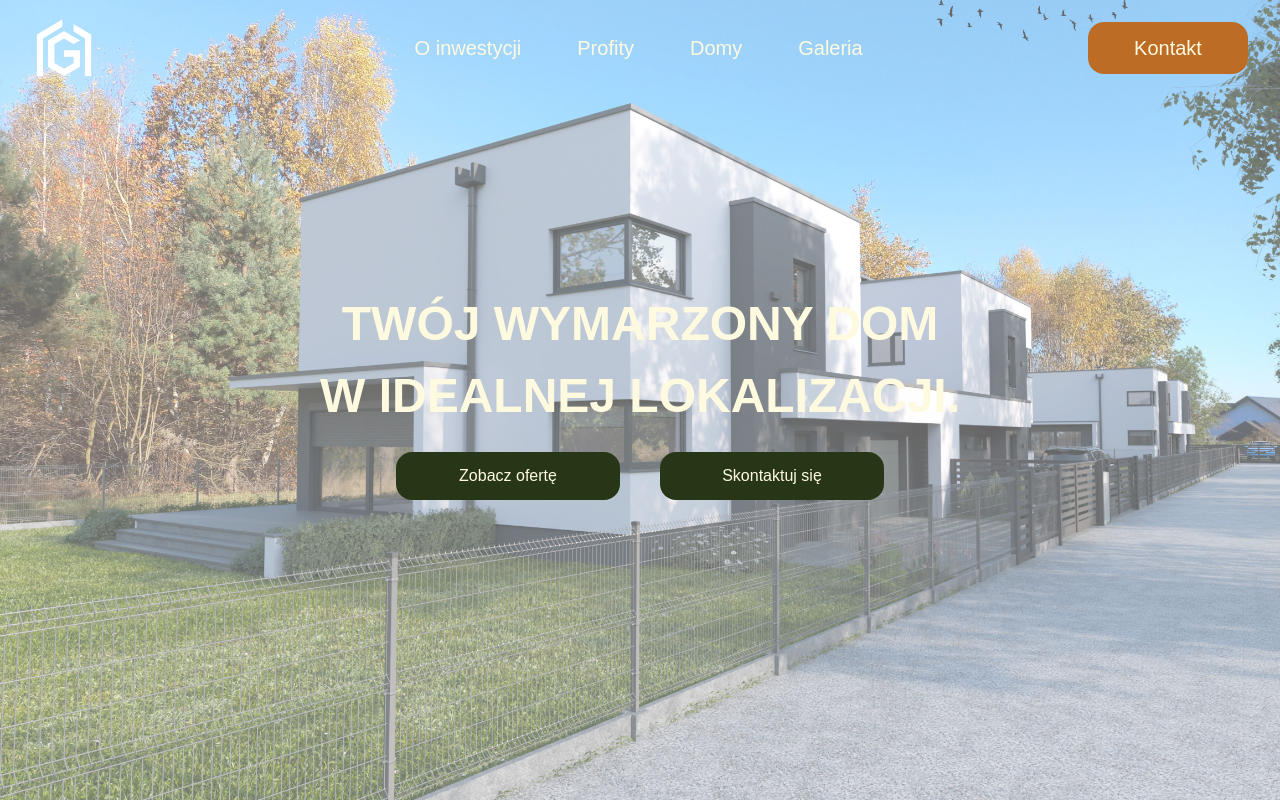
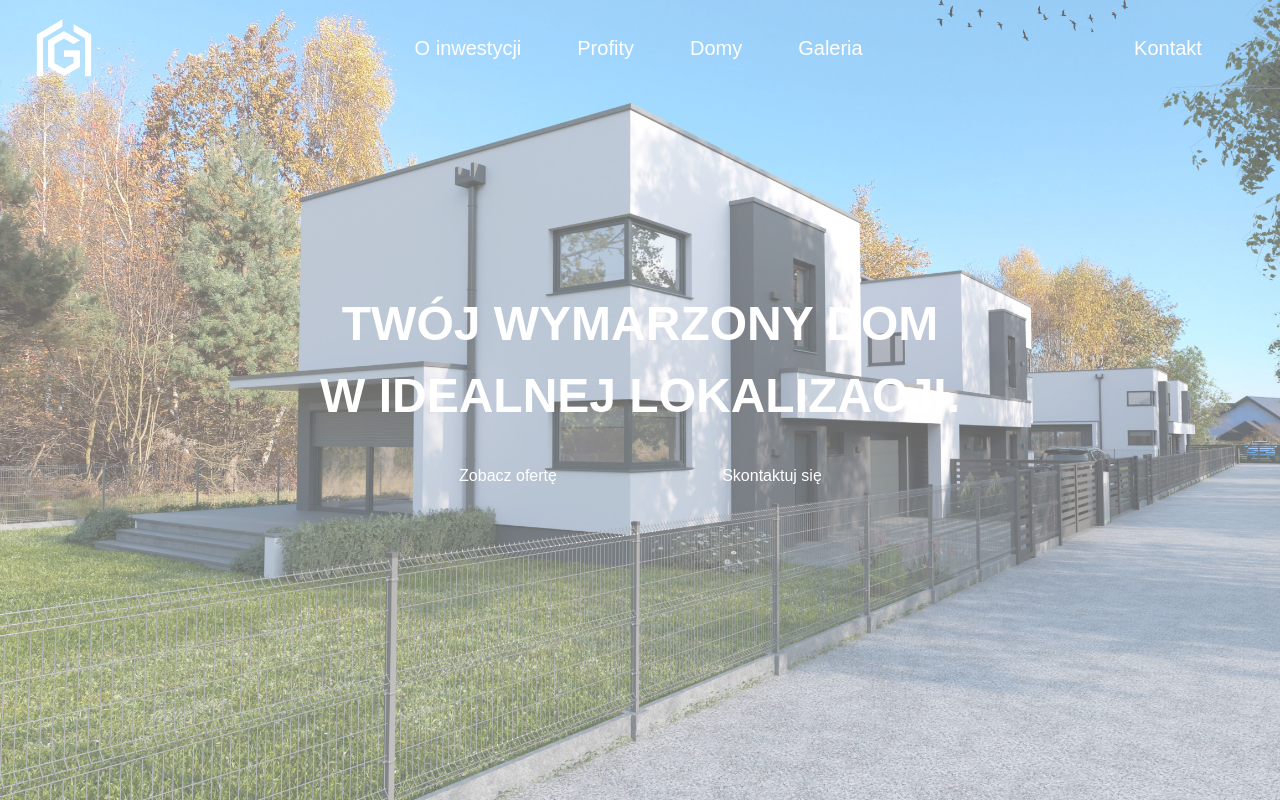
Before and after one commit to damiankaniewski/czarnochowice-website, a Next.js app: page / in a window 1280 px wide. Built offline with nearby package versions, Linux system fonts and the light colour scheme.

Commit message:
style: default colors changed

```diff
--- a/tailwind.config.ts
+++ b/tailwind.config.ts
@@ -11,11 +11,11 @@ export default {
       colors: {
         background: "var(--background)",
         foreground: "var(--foreground)",
-        lightGreen: "#606C38",
-        darkGreen: "#283618",
-        white: "#FEFAE0",
-        lightOrange: "#DDA15E",
-        darkOrange: "#BC6C25",
+        grey: "#DAD7CD",
+        green1: "#A3B18A",
+        green2: "#588157",
+        green3: "#3A5A40",
+        green4: "#344E41",
       },
       backgroundImage: {
         render1: "url('/render1.jpg')",
```
